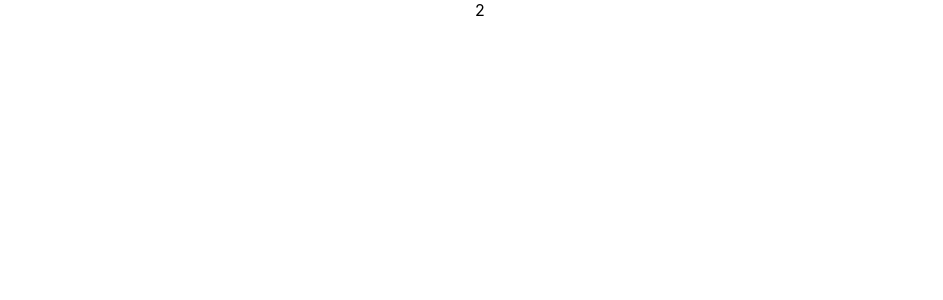
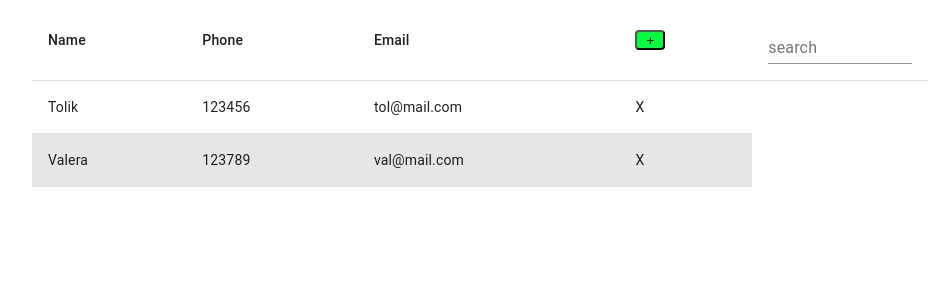
Before and after one commit to AlexBychkov/textme, a React (Create React App) app: page /contact-list in a window 1280 px wide. Shown: the top 300 px of the page, without its empty margins (160-1103 px from the left). Built offline with nearby package versions, Linux system fonts and the light colour scheme.

Commit message:
saving for merg

```diff
--- a/package.json
+++ b/package.json
@@ -11,7 +11,8 @@
     "react": "^16.13.1",
     "react-dom": "^16.13.1",
     "react-router-dom": "^5.2.0",
-    "react-scripts": "3.4.3"
+    "react-scripts": "3.4.3",
+    "uuid": "^8.3.1"
   },
   "scripts": {
     "start": "react-scripts start",
--- a/src/App.css
+++ b/src/App.css
@@ -1,3 +1,4 @@
 .App {
+
   text-align: center;
 }
--- a/src/App.js
+++ b/src/App.js
@@ -2,7 +2,7 @@ import React from 'react';
 import './App.css';
 import Home from './pages/home/Home';
 import Contact from './pages/contact/Contact';
-import ContactList from './pages/contactList/ContactList';
+import ContactList from './pages/contact/contactList/ContactList';
 
 import {
   Route,
--- a/src/pages/contact/Contact.js
+++ b/src/pages/contact/Contact.js
@@ -1,15 +1,21 @@
 import React, { Component } from 'react';
+import { TableCell, TableRow } from '@material-ui/core';
 
 
 
 
 class Contact extends Component {
     render() {
-        const { } = this.props;
+        const { contactData: { name, phone, email, id } } = this.props;
         return (
-            <div className="contact-item">
-
-            </div>
+            <TableRow>
+                <TableCell>
+                    {name}
+                </TableCell>
+                <TableCell>{phone}</TableCell>
+                <TableCell>{email}</TableCell>
+                <TableCell onClick={() => this.props.deleteContact(id)} >X</TableCell>
+            </TableRow>
         );
     }
 }
--- /dev/null
+++ b/src/pages/contact/contactList/ContactList.css
@@ -0,0 +1,56 @@
+.contact-list {
+  display: -webkit-box;
+  display: -ms-flexbox;
+  display: flex;
+  -webkit-box-align: center;
+      -ms-flex-align: center;
+          align-items: center;
+  -webkit-box-pack: center;
+      -ms-flex-pack: center;
+          justify-content: center;
+  -webkit-box-orient: vertical;
+  -webkit-box-direction: normal;
+      -ms-flex-direction: column;
+          flex-direction: column;
+}
+
+.contact-list .table {
+  width: 70%;
+}
+
+.contact-list .table thead .table-item {
+  position: relative;
+  max-width: 200px;
+}
+
+.contact-list .table thead .table-item input {
+  width: 100%;
+  padding-right: 22px;
+}
+
+.contact-list .table thead .table-item:after {
+  content: "\1F50D";
+  position: absolute;
+  right: .5rem;
+  top: 50%;
+  width: 15px;
+  height: 15px;
+  -webkit-transform: translateY(-50%);
+          transform: translateY(-50%);
+}
+
+.contact-list .table thead th:nth-last-child(1) {
+  max-width: 50px;
+}
+
+.contact-list .table tbody tr:nth-child(2n) {
+  background: #e6e6e6;
+}
+
+.contact-list .table-add-btn {
+  background: #00ff3c;
+  border-radius: 4px;
+  height: 20px;
+  width: 30px;
+}
+/*# sourceMappingURL=ContactList.css.map */
--- /dev/null
+++ b/src/pages/contact/contactList/ContactList.js
@@ -0,0 +1,132 @@
+import React, { Component } from 'react';
+import Contact from '../Contact';
+import CreateContactForm from '../createContactForm/CreateContactForm';
+import { Table, TableBody, TableCell, TableHead, TableRow, TextField } from '@material-ui/core';
+import './ContactList.css';
+
+
+
+class ContactList extends Component {
+    constructor(props) {
+        super(props);
+        this.state = {
+            contacts: [],
+            contactSearch: '',
+            filteredContacts: [],
+            createContactModal: false,
+
+        };
+    }
+
+    loadContacts = () => {
+        const initContacts = [
+            {
+                id: 1,
+                name: 'Tolik',
+                phone: '123456',
+                email: 'tol@mail.com',
+            },
+            {
+                id: 2,
+                name: 'Valera',
+                phone: '123789',
+                email: 'val@mail.com',
+            },
+        ];
+        this.setState({
+            ...this.state,
+            contacts: initContacts,
+        });
+    };
+
+    handleSearch = (e) => {
+        this.setState({
+            ...this.state,
+            contactSearch: e.target.value.trim()
+
+        }, () => { this.filterContacts(); });
+    };
+
+    filterContacts = () => {
+        let newArray = this.state.contacts.filter(item => item.name.toLowerCase().includes(this.state.contactSearch.toLocaleLowerCase()));
+        this.setState({
+            ...this.state,
+            filteredContacts: newArray,
+        });
+    };
+
+    componentDidMount() {
+        this.loadContacts();
+    }
+
+    addContact = (data) => {
+        this.setState({
+            ...this.state,
+            contacts: [...this.state.contacts,
+                data],
+        }, () => { console.log(this.state.contacts); });
+    };
+
+    deleteContact = (id) => {
+        this.setState({
+            ...this.state,
+            contacts: this.state.contacts.filter(item => item.id !== id)
+        });
+    };
+
+    renderContacts = () => {
+        const { filteredContacts, contactSearch, contacts } = this.state;
+
+        if (contactSearch.length > 0) {
+            return filteredContacts.length > 0 && filteredContacts.map((item, index) => <Contact contactData={item} key={index} deleteContact={this.deleteContact} />);
+        }
+        else return contacts.length > 0 && contacts.map((item, index) => <Contact contactData={item} key={index} deleteContact={this.deleteContact} />);
+    };
+
+    toggleModal = () => this.setState({
+        ...this.state,
+        createContactModal: !this.state.createContactModal
+    });
+
+
+
+    render() {
+        const { contactSearch, createContactModal } = this.state;
+
+
+        return (
+            <div className="contact-list">
+                <div className="contact-seaerch">
+                    {createContactModal && <CreateContactForm addPerson={this.addContact} isOpen={createContactModal} toggleModal={this.toggleModal} />}
+                </div>
+                <Table className={"table"} aria-label="simple table">
+                    <TableHead>
+                        <TableRow>
+                            <TableCell>Name</TableCell>
+                            <TableCell>Phone</TableCell>
+                            <TableCell>Email</TableCell>
+                            <TableCell>
+                                <button type="button" className="table-add-btn" onClick={() => this.toggleModal()}>
+                                    &#43;
+                                </button>
+                            </TableCell>
+                            <TableCell >
+                                <div className={"contact-list"}>
+                                    <TextField id="outlined-basic" label="search" value={contactSearch} onChange={e => this.handleSearch(e)} />
+                                </div>
+                            </TableCell>
+                        </TableRow>
+                    </TableHead>
+                    <TableBody>
+                        {
+                            this.renderContacts()
+                        }
+                    </TableBody>
+                </Table>
+            </div>
+        );
+    }
+}
+
+
+export default ContactList;
--- /dev/null
+++ b/src/pages/contact/contactList/ContactList.scss
@@ -0,0 +1,49 @@
+.contact-list{
+  display: flex;
+  align-items: center;
+  justify-content: center;
+  flex-direction: column;
+  .table{
+    width: 70%;
+    thead {
+      .table-item{
+        position: relative;
+        max-width: 200px;
+        input{
+          width: 100%;
+          padding-right: 22px;
+        }
+          &:after{
+            content: "\1F50D";
+            position: absolute;
+            right: .5rem;
+            top: 50%;
+            width: 15px;
+            height: 15px;
+            transform: translateY(-50%);
+          }
+
+
+      }
+      th{
+          &:nth-last-child(1) {
+          max-width: 50px;
+        }
+      }
+
+    }
+    tbody{
+      tr{
+        &:nth-child(2n){
+          background: darken(#fff, 10);
+        }
+      }
+    }
+  }
+  .table-add-btn{
+    background: #00ff3c;
+    border-radius: 4px;
+    height: 20px;
+    width: 30px;
+  }
+}
--- /dev/null
+++ b/src/pages/contact/createContactForm/CreateContactForm.js
@@ -0,0 +1,54 @@
+import React, { Component } from 'react';
+import { v4 as uuidv4 } from 'uuid';
+import Modal from '@material-ui/core/Modal';
+
+class CreateContactForm extends Component {
+  constructor(props) {
+    super(props);
+    this.state = {
+      contactName: '',
+      contactPhone: '',
+      contactEmail: '',
+    };
+  }
+
+  handleSubmit = (e) => {
+    e.preventDefault();
+    const {
+      contactName, contactPhone, contactEmail
+    } = this.state;
+    if (
+      contactName.length > 0 && contactPhone.length > 0 && contactEmail.length > 0)
+      this.props.addPerson({ name: contactName, phone: contactPhone, email: contactEmail, id: uuidv4() });
+  };
+
+  handleChange = (e) => this.setState({
+    ...this.state,
+    [e.target.name]: e.target.value
+  });
+
+  render() {
+    const {
+      contactName, contactPhone, contactEmail
+    } = this.state;
+    return (
+      <Modal
+        open={this.props.isOpen}
+        onClose={() => this.props.toggleModal()}
+        aria-labelledby="simple-modal-title"
+        aria-describedby="simple-modal-description"
+      >
+        <form className="create-form" onSubmit={(e) => this.handleSubmit(e)}>
+          <input type="text" placeholder="name" required value={contactName} name="contactName" onChange={e => this.handleChange(e)} />
+          <input type="text" placeholder="phone" required value={contactPhone} name="contactPhone" onChange={e => this.handleChange(e)} />
+          <input type="email" placeholder="email" required value={contactEmail} name="contactEmail" onChange={e => this.handleChange(e)} />
+          <button type="submit">
+            Add Contact
+        </button>
+        </form>
+      </Modal>
+
+    );
+  }
+}
+export default CreateContactForm;
--- a/src/pages/contactList/ContactList.js
+++ /dev/null
@@ -1,55 +0,0 @@
-import React, { Component } from 'react';
-
-
-class ContactList extends Component {
-    constructor(props) {
-        super(props);
-        this.state = {
-            contacts: [],
-
-        };
-    }
-
-    loadContacts = () => {
-        this.setState({
-            ...this.state,
-            contacts: [
-                {
-                    id: 1,
-                    name: 'Tolik',
-                    phone: '123456',
-                    email: 'tol@mail.com',
-                },
-                {
-                    id: 2,
-                    name: 'Valera',
-                    phone: '123789',
-                    email: 'val@mail.com',
-                },
-            ]
-        });
-    };
-
-    componentDidMount() {
-        this.loadContacts();
-
-    }
-
-    render() {
-        const { contacts } = this.state;
-        return (
-            <div className="contact-list">
-                {
-                    contacts.length > 0 && contacts.map(item => {
-
-                        if (item.id > 1) return <div>{item.id}</div>;
-
-                    })
-                }
-            </div>
-        );
-    }
-}
-
-
-export default ContactList;
--- a/src/pages/home/Home.js
+++ b/src/pages/home/Home.js
@@ -1,10 +1,14 @@
 import React from 'react';
-import MaterialUiTestComponent from '../../components/MaterialUiTestComponent';
+import { Link } from 'react-router-dom';
+
+
 
 export default class Home extends React.Component {
   render() {
     return (
-      <MaterialUiTestComponent btnName="First button!" fieldName="My Name"></MaterialUiTestComponent>
+      <div>
+        <Link to="/contact-list">Contact list</Link>
+      </div>
     );
   }
 }
```
Also changed, not shown: 2 other files (tests, documents, lock files or other folders).
